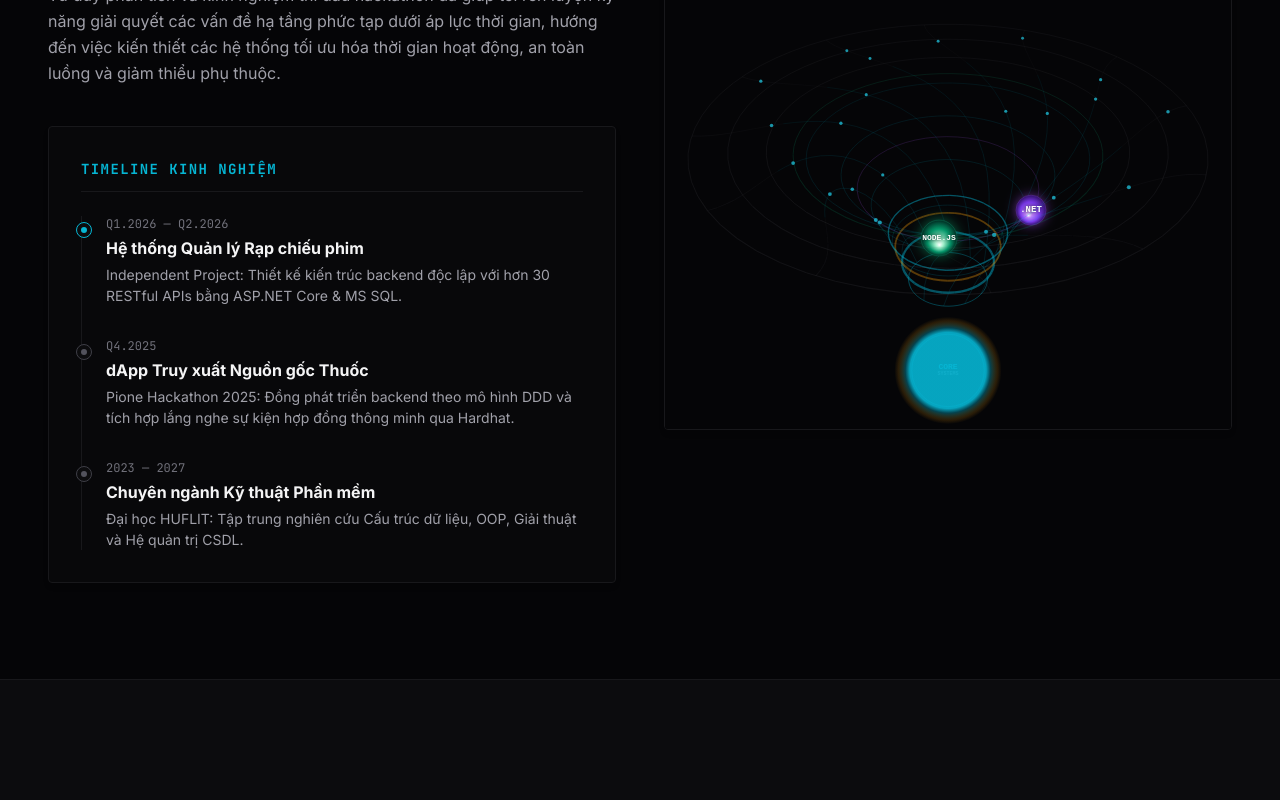
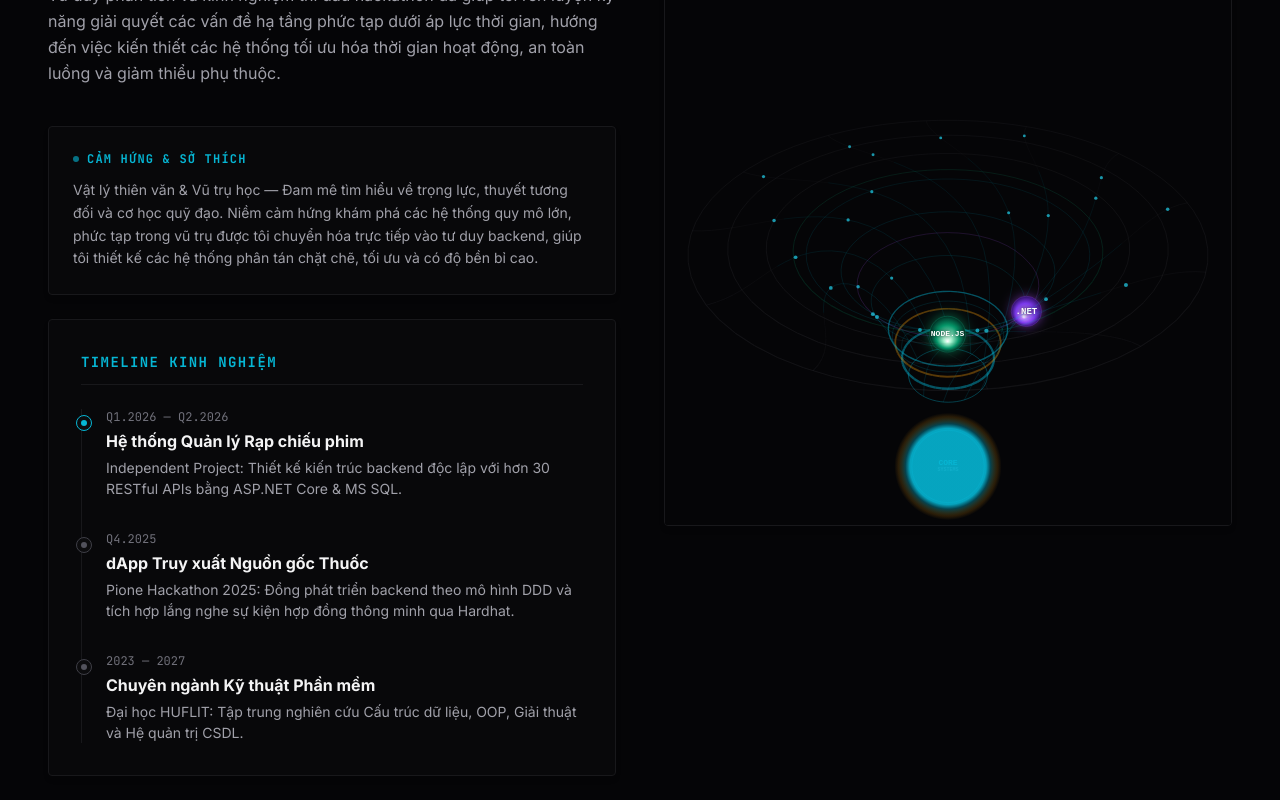
Before and after one commit to duc19092005/My-Portfolio, a React (Vite) app: page / in a window 1280 px wide. Shown: the part 1240-2040 px from the top of the page. Built offline with nearby package versions, Linux system fonts and the light colour scheme.

Commit message:
feat: add Interests & Inspirations section to highlight astrophysics interest in three languages

```diff
--- a/src/components/About.tsx
+++ b/src/components/About.tsx
@@ -719,8 +719,19 @@ export default function About() {
             ))}
           </div>
 
+          {/* Interests & Inspirations (Astrophysics hobby) */}
+          <div className="border border-[#18181b] bg-[#0c0c0e]/50 backdrop-blur-sm p-6 rounded-sm shadow-md mt-6">
+            <h3 className="font-mono text-xs text-[#06b6d4] font-bold tracking-widest uppercase mb-3 flex items-center gap-2">
+              <span className="w-1.5 h-1.5 rounded-full bg-[#06b6d4] animate-pulse" />
+              {t.about.interestsTitle}
+            </h3>
+            <p className="font-sans text-sm text-[#a1a1aa] leading-relaxed">
+              {t.about.interestsDesc}
+            </p>
+          </div>
+
           {/* Chronology Timeline */}
-          <div className="border border-[#18181b] bg-[#0c0c0e]/50 backdrop-blur-sm p-6 md:p-8 rounded-sm shadow-md mt-10">
+          <div className="border border-[#18181b] bg-[#0c0c0e]/50 backdrop-blur-sm p-6 md:p-8 rounded-sm shadow-md mt-6">
             <h3 className="font-mono text-sm text-[#06b6d4] font-bold tracking-widest uppercase mb-6 border-b border-[#18181b] pb-3">
               {t.about.timelineTitle}
             </h3>
--- a/src/locales/translations.ts
+++ b/src/locales/translations.ts
@@ -46,7 +46,9 @@ export const translations = {
           title: "Software Engineering Major",
           desc: "HUFLIT University: Core focus on Data Structures, OOP, Algorithms, and DBMS."
         }
-      ]
+      ],
+      interestsTitle: "Interests & Inspirations",
+      interestsDesc: "Astrophysics & Cosmology — Fascinated by gravity, general relativity, and orbital mechanics. This passion for understanding complex, large-scale systems translates directly into my work as a backend engineer, where I design structured, deterministic, and highly resilient distributed systems."
     },
     skills: {
       eyebrow: "02 // EXPERTISE",
@@ -176,7 +178,9 @@ export const translations = {
           title: "Chuyên ngành Kỹ thuật Phần mềm",
           desc: "Đại học HUFLIT: Tập trung nghiên cứu Cấu trúc dữ liệu, OOP, Giải thuật và Hệ quản trị CSDL."
         }
-      ]
+      ],
+      interestsTitle: "Cảm hứng & Sở thích",
+      interestsDesc: "Vật lý thiên văn & Vũ trụ học — Đam mê tìm hiểu về trọng lực, thuyết tương đối và cơ học quỹ đạo. Niềm cảm hứng khám phá các hệ thống quy mô lớn, phức tạp trong vũ trụ được tôi chuyển hóa trực tiếp vào tư duy backend, giúp tôi thiết kế các hệ thống phân tán chặt chẽ, tối ưu và có độ bền bỉ cao."
     },
     skills: {
       eyebrow: "02 // KỸ NĂNG",
@@ -306,7 +310,9 @@ export const translations = {
           title: "Программная инженерия (Специальность)",
           desc: "Университет HUFLIT: Основной упор на структуры данных, ООП, алгоритмы и СУБД."
         }
-      ]
+      ],
+      interestsTitle: "Интересы и Вдохновение",
+      interestsDesc: "Астрофизика и Космология — Увлечен гравитацией, общей теорией относительности и орбитальной механикой. Эта страсть к пониманию сложных крупномасштабных систем напрямую переносится на мою работу в качестве backend-разработчика, где я проектирую структурированные, детерминированные и высоконадежные распределенные системы."
     },
     skills: {
       eyebrow: "02 // ЭКСПЕРТИЗА",
```
